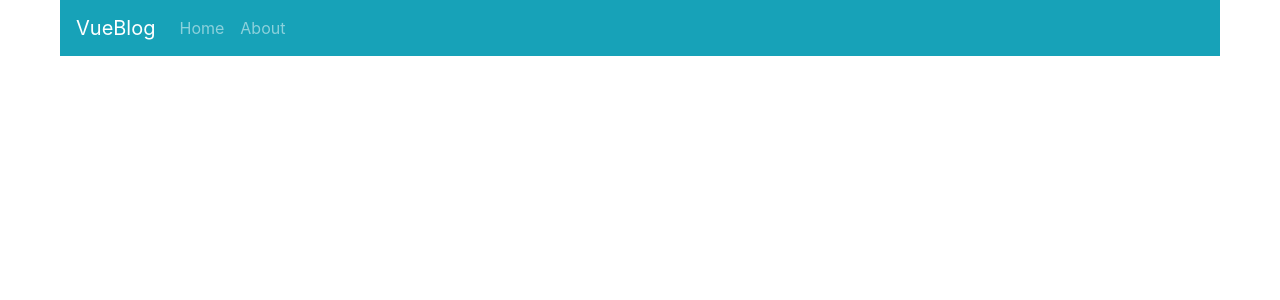
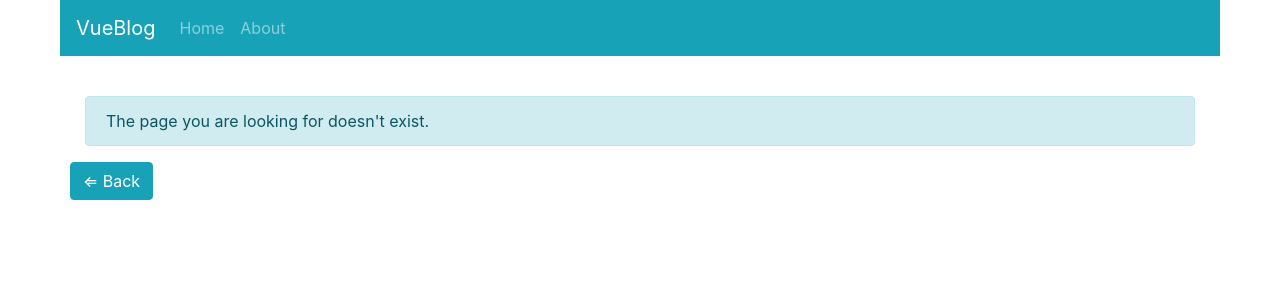
Before and after one commit to oraykt/blog-vuejs, a Vue app: page /404 in a window 1280 px wide. Shown: the top 300 px of the page. Built offline with nearby package versions, Linux system fonts and the light colour scheme; the HTML template or start-up script is replaced by a standard one.

Commit message:
PageNotFound

```diff
--- /dev/null
+++ b/src/components/PageNotFound.vue
@@ -0,0 +1,24 @@
+<template>
+  <b-container>
+    <b-row>
+      <b-col>
+        <b-alert show variant="info">The page you are looking for doesn't exist.</b-alert>
+      </b-col>
+    </b-row>
+    <b-row>
+      <router-link :to="{name:'Home'}" class="blog-detail__back-link">
+        <b-button variant="info"> ⇐ Back</b-button>
+      </router-link>
+    </b-row>
+  </b-container>
+</template>
+
+<script>
+export default {
+
+}
+</script>
+
+<style>
+
+</style>
--- a/src/router/index.js
+++ b/src/router/index.js
@@ -3,6 +3,7 @@ import Router from 'vue-router'
 import Blog from '@/components/Blog'
 import BlogDetail from '@/components/BlogDetail'
 import About from '@/components/About'
+import PageNotFound from '@/components/PageNotFound'
 
 Vue.use(Router)
 
@@ -24,6 +25,15 @@ export default new Router({
       path: '/about',
       name: 'About',
       component: About
+    },
+    {
+      path: '/404',
+      name: 'PageNotFound',
+      component: PageNotFound
+    },
+    {
+      path: '*',
+      redirect: {name: 'PageNotFound'}
     }
   ],
   mode: 'history'
```
